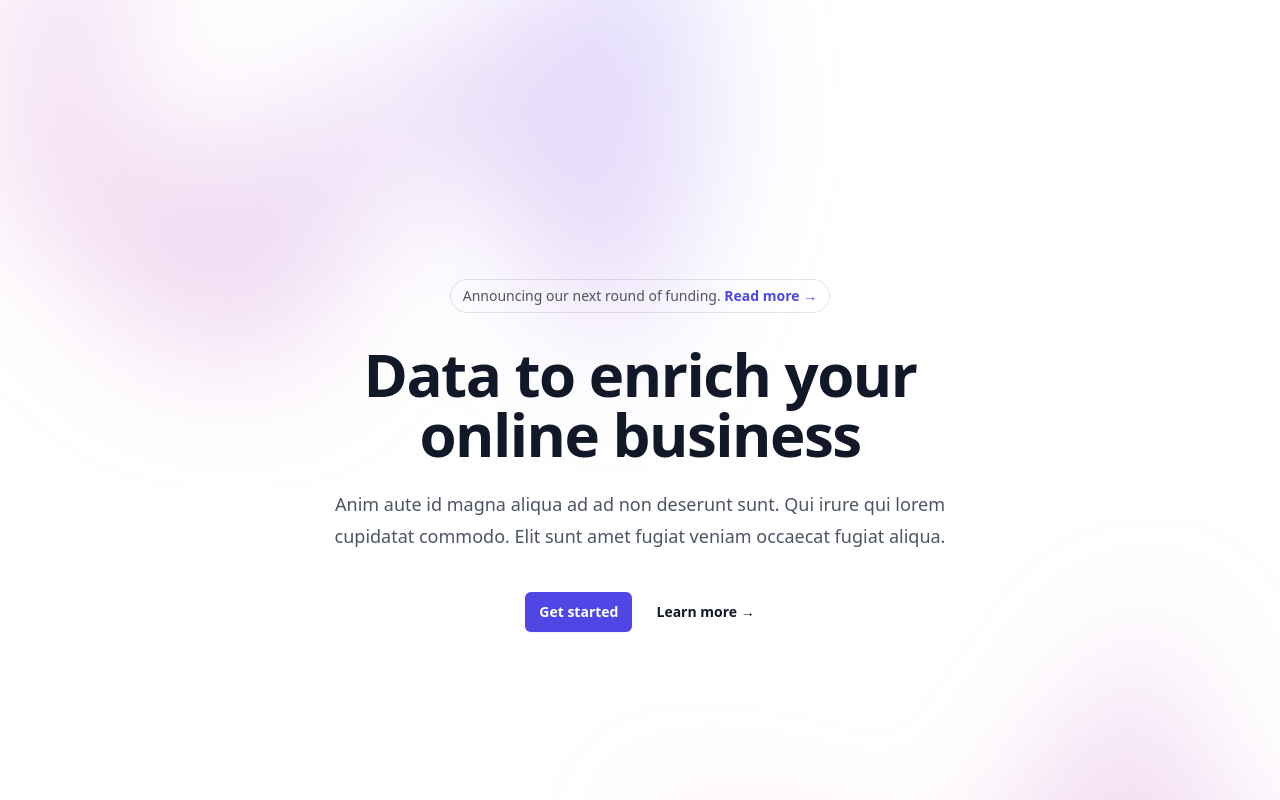
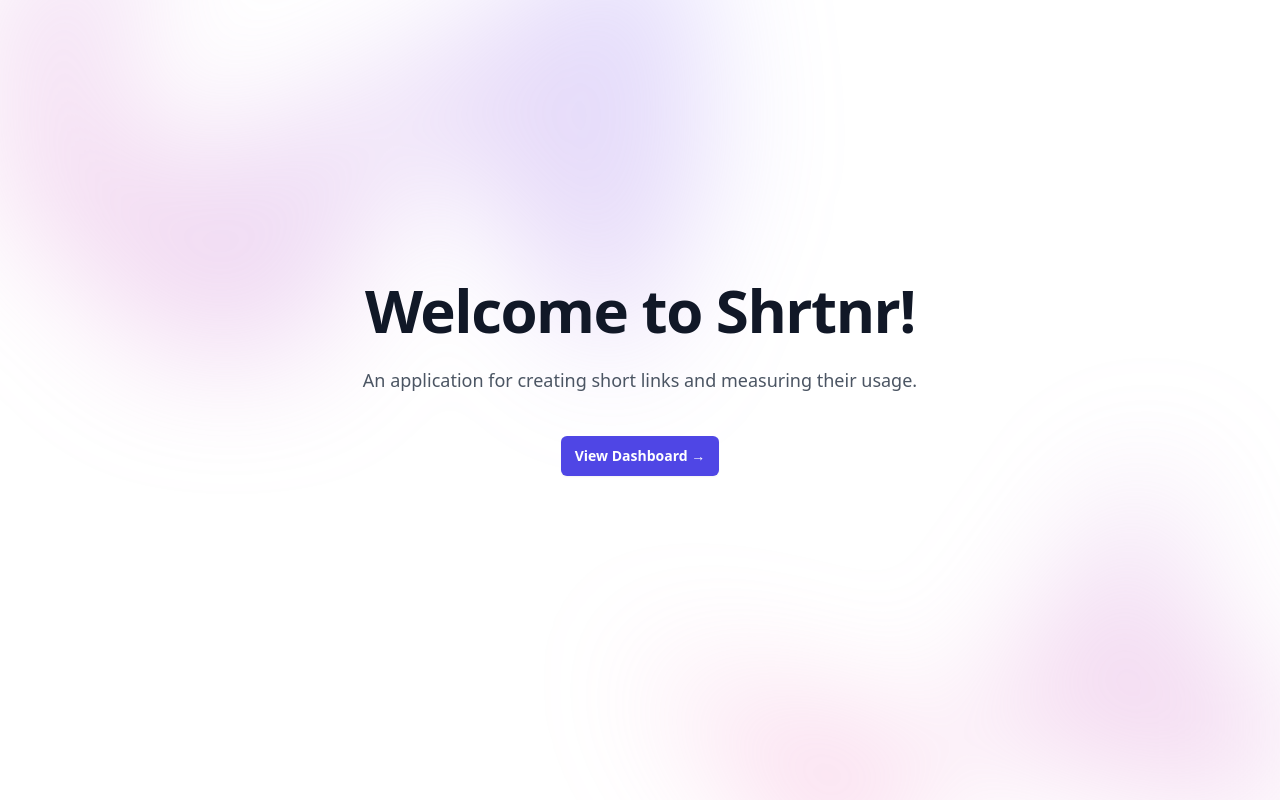
Before and after one commit to matthewsaunders/link-shortener-app, a Next.js app: page / in a window 1280 px wide. Shown: the top 800 px of the page. Built offline with nearby package versions, Linux system fonts and the light colour scheme.

Commit message:
Update copy, links on dashboard and 404 pages

```diff
--- a/pages/404.js
+++ b/pages/404.js
@@ -4,17 +4,12 @@ export default function Custom404() {
   return (
     <>
       <main className="relative isolate min-h-full">
-        <img
-          src="https://images.unsplash.com/photo-1545972154-9bb223aac798?ixid=MnwxMjA3fDB8MHxwaG90by1wYWdlfHx8fGVufDB8fHx8&ixlib=rb-1.2.1&auto=format&fit=crop&w=3050&q=80&exp=8&con=-15&sat=-75"
-          alt=""
-          className="absolute inset-0 -z-10 h-full w-full object-cover object-top"
-        />
         <div className="mx-auto max-w-7xl px-6 py-32 text-center sm:py-40 lg:px-8">
-          <p className="text-base font-semibold leading-8 text-white">404</p>
-          <h1 className="mt-4 text-3xl font-bold tracking-tight text-white sm:text-5xl">Page not found</h1>
-          <p className="mt-4 text-base text-white/70 sm:mt-6">Sorry, we couldn’t find the page you’re looking for.</p>
+          <p className="text-base font-semibold leading-8 text-black">404</p>
+          <h1 className="mt-4 text-3xl font-bold tracking-tight text-black sm:text-5xl">Page not found</h1>
+          <p className="mt-4 text-base text-black/70 sm:mt-6">Sorry, we couldn’t find the page you’re looking for.</p>
           <div className="mt-10 flex justify-center">
-            <Link href="/" className="text-sm font-semibold leading-7 text-white">
+            <Link href="/" className="text-sm font-semibold leading-7 text-black">
               <span aria-hidden="true">&larr;</span> Back to home
             </Link>
           </div>
--- a/pages/index.tsx
+++ b/pages/index.tsx
@@ -1,3 +1,5 @@
+import Link from 'next/link';
+
 export default function Home() {
   return (
     <div className="bg-white">
@@ -15,33 +17,20 @@ export default function Home() {
           />
         </div>
         <div className="mx-auto max-w-2xl py-32 sm:py-48 lg:py-56">
-          <div className="hidden sm:mb-8 sm:flex sm:justify-center">
-            <div className="relative rounded-full px-3 py-1 text-sm leading-6 text-gray-600 ring-1 ring-gray-900/10 hover:ring-gray-900/20">
-              Announcing our next round of funding.{' '}
-              <a href="#" className="font-semibold text-indigo-600">
-                <span className="absolute inset-0" aria-hidden="true" />
-                Read more <span aria-hidden="true">&rarr;</span>
-              </a>
-            </div>
-          </div>
           <div className="text-center">
             <h1 className="text-4xl font-bold tracking-tight text-gray-900 sm:text-6xl">
-              Data to enrich your online business
+              Welcome to Shrtnr!
             </h1>
             <p className="mt-6 text-lg leading-8 text-gray-600">
-              Anim aute id magna aliqua ad ad non deserunt sunt. Qui irure qui lorem cupidatat commodo. Elit sunt amet
-              fugiat veniam occaecat fugiat aliqua.
+              An application for creating short links and measuring their usage.
             </p>
             <div className="mt-10 flex items-center justify-center gap-x-6">
-              <a
-                href="#"
+              <Link
+                href="/dashboard"
                 className="rounded-md bg-indigo-600 px-3.5 py-2.5 text-sm font-semibold text-white shadow-sm hover:bg-indigo-500 focus-visible:outline focus-visible:outline-2 focus-visible:outline-offset-2 focus-visible:outline-indigo-600"
               >
-                Get started
-              </a>
-              <a href="#" className="text-sm font-semibold leading-6 text-gray-900">
-                Learn more <span aria-hidden="true">→</span>
-              </a>
+                View Dashboard <span aria-hidden="true">→</span>
+              </Link>
             </div>
           </div>
         </div>
```
